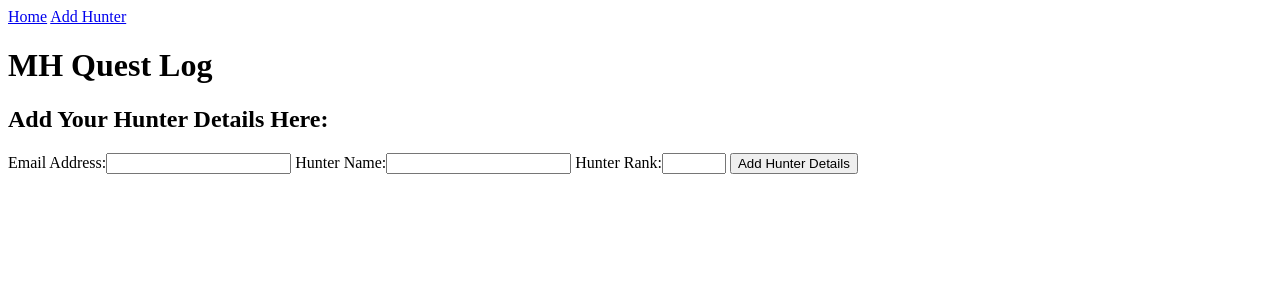
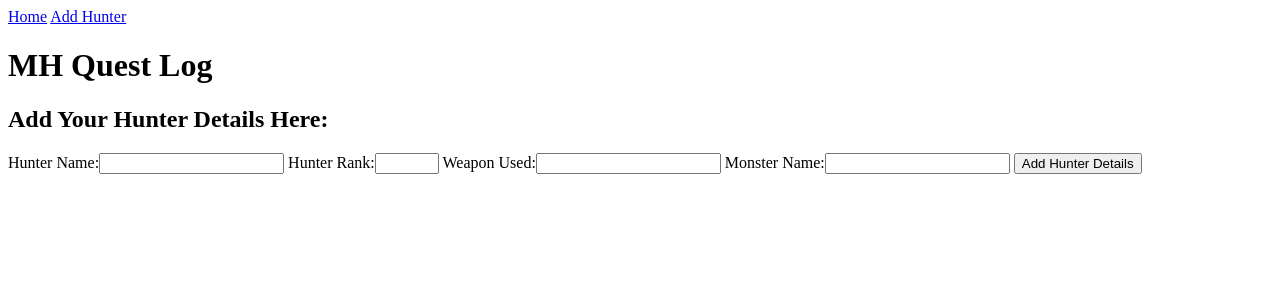
Before and after one commit to BrightBee22/mh-quest-log, a Flask app: page /addhunter in a window 1280 px wide. Shown: the top 300 px of the page. Run offline with Flask 2, Linux system fonts and the light colour scheme.

Commit message:
completed create and read functionality

```diff
--- a/application/forms.py
+++ b/application/forms.py
@@ -3,7 +3,8 @@ from wtforms import StringField, SubmitField, IntegerField
 from wtforms.validators import DataRequired, Length, NumberRange
 
 class HunterForm(FlaskForm):
-    email = StringField ('Email Address', validators=[DataRequired()])
     name = StringField ('Hunter Name', validators=[DataRequired(), Length(min=1, max=16)])
     rank = IntegerField ('Hunter Rank', validators=[DataRequired(), NumberRange(min=1, max=999)])
+    weapon = StringField ('Weapon Used', validators=[DataRequired(), Length(max=16)])
+    monster = StringField ('Monster Name', validators=[DataRequired(), Length(max=40)])
     submit = SubmitField('Add Hunter Details')
--- a/application/models.py
+++ b/application/models.py
@@ -3,12 +3,11 @@ from datetime import datetime
 
 class Hunter(db.Model):
     id = db.Column(db.Integer, primary_key=True)
-    email = db.Column(db.String(100), unique=True, nullable=False)
     name = db.Column(db.String(16), nullable=False)
     rank = db.Column(db.Integer, nullable=False)
-    quests = db.relationship ('QuestLog', backref ='hunter')
+    quests = db.relationship ('Questlog', backref ='hunter')
 
-class QuestLog(db.Model):
+class Questlog(db.Model):
     id = db.Column(db.Integer, primary_key=True)
     weapon = db.Column(db.String(16), nullable=False)
     monster = db.Column(db.String(40), nullable=False)
--- a/application/routes.py
+++ b/application/routes.py
@@ -1,22 +1,32 @@
 from application import app, db
 from flask import render_template, request, redirect, url_for
 from application.forms import HunterForm
-from application.models import Hunter, QuestLog
+from application.models import Hunter, Questlog
 
 @app.route('/')
 def home():
+    form = HunterForm()
     all_hunters = Hunter.query.all()
-    return render_template('homepage.html', all_hunters=all_hunters)
+    all_quests = Questlog.query.all()
+    return render_template('homepage.html', all_hunters=all_hunters, all_quests=all_quests)
 
 @app.route('/addhunter', methods=['GET', 'POST'])
 def addhunter():
     form = HunterForm()
 
 
+
     if request.method == "POST":
-        hunters = Hunter(name=form.name.data, rank=form.rank.data, email=form.email.data)
+        hunters = Hunter(name=form.name.data, rank=form.rank.data)
 
         db.session.add(hunters)
+
+        user = Hunter.query.filter_by(name=form.name.data, rank=form.rank.data).first()
+
+        quests = Questlog(weapon=form.weapon.data, monster=form.monster.data, hunter=hunters)
+
+        db.session.add(quests)
+
         db.session.commit()
 
         return redirect(url_for('home'))
--- a/application/templates/addhunter.html
+++ b/application/templates/addhunter.html
@@ -7,9 +7,10 @@
 <form method = "POST" action="">
 
     {{ form.hidden_tag ()}}
-    {{form.email.label}}:{{form.email}}
     {{form.name.label}}:{{form.name}}
     {{form.rank.label}}:{{form.rank}}
+    {{form.weapon.label}}:{{form.weapon}}
+    {{form.monster.label}}:{{form.monster}}
 
 
     {{form.submit}}
```
Also changed, not shown: application/templates/homepage.html (+19 -0 lines), 1 other file.
